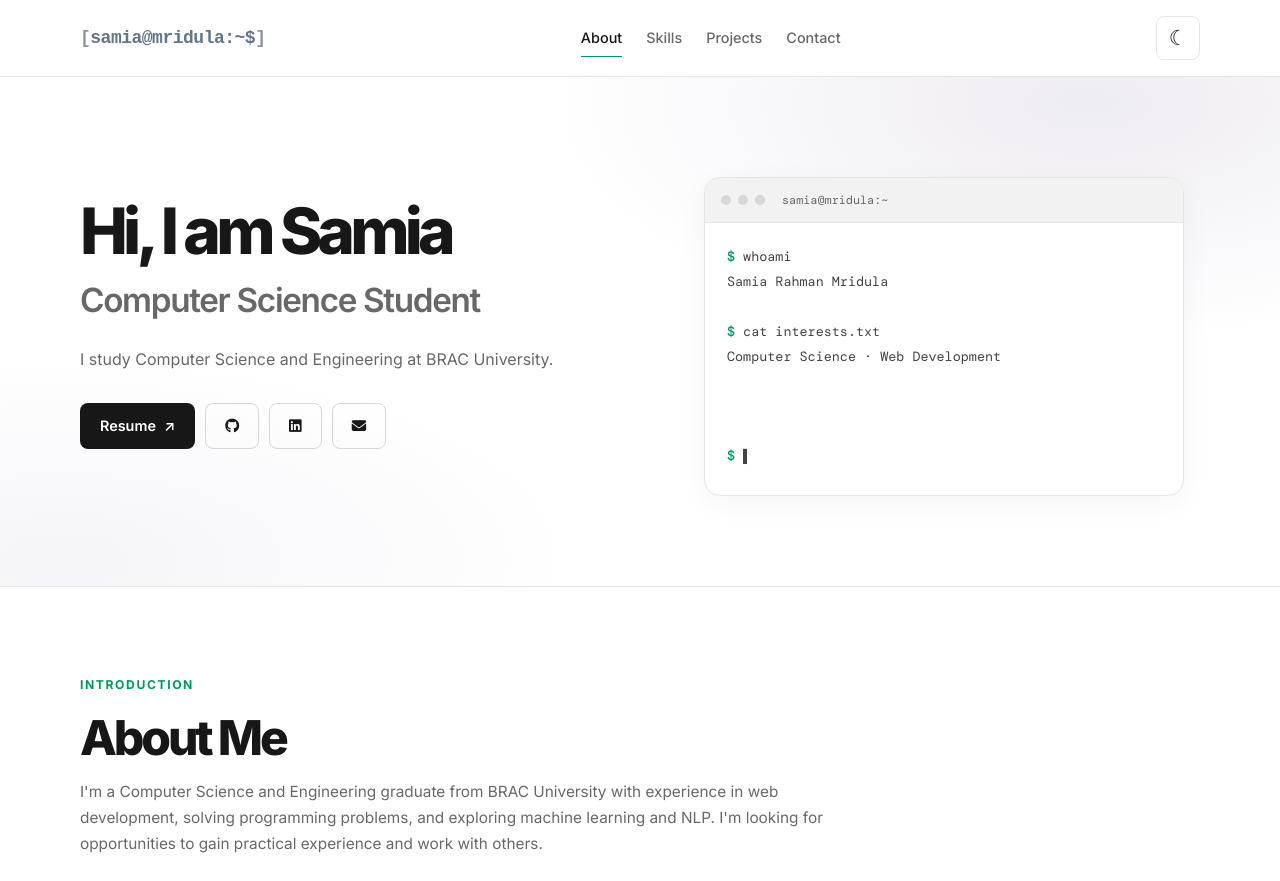
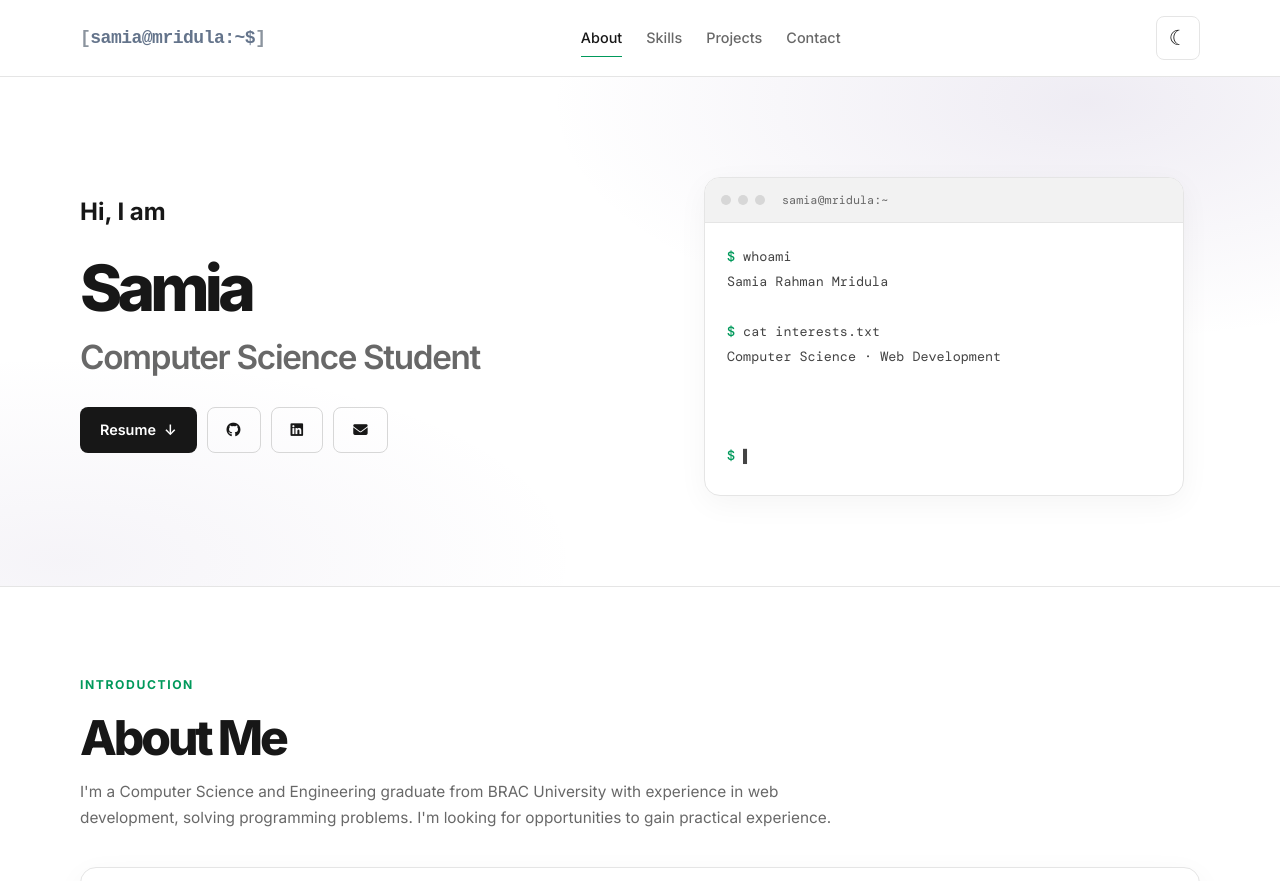
Before and after one commit to samiamridula1/porfolio1, a website: page portfolio-ts/index.html in a window 1280 px wide. Shown: the top 881 px of the page. Drawn offline with nearby package versions, Linux system fonts and the light colour scheme.

Commit message:
Update index.html

```diff
--- a/portfolio-ts/index.html
+++ b/portfolio-ts/index.html
@@ -60,20 +60,30 @@
     <section class="hero" id="home">
       <div class="container hero-grid">
         <div class="hero-content">
-
+          <h2>
+            Hi, I am
+          </h2>
           <h1>
-            Hi, I am Samia
+             Samia
             <span class="highlight">Computer Science Student</span>
           </h1>
-          <p class="hero-description">
+          <!-- <p class="hero-description">
             I study Computer Science and Engineering at BRAC University.
 
-          </p>
+          </p> -->
 
          <div class="hero-actions">
-            <a class="button button-primary" href="Samia-Rahman-Mridula-CV.pdf" download>
-              Resume <span aria-hidden="true">↗</span>
-            </a>
+  <!-- Resume dropdown -->
+  <div class="resume-dropdown">
+    <button class="button button-primary" type="button" id="resumeToggle" aria-expanded="false" aria-haspopup="true">
+      Resume <span aria-hidden="true">↓</span>
+    </button>
+    <div class="resume-menu" id="resumeMenu" hidden>
+      <a href="Samia-Rahman-Mridula-CV.pdf" download>Resume</a>
+      <a href="Samia-Rahman-Mridula-Normal-CV.pdf" download>AcademicResume</a>
+    </div>
+  </div>
+
   <a class="button button-outline" href="https://github.com/samiamridula1"
     target="_blank" rel="noopener noreferrer" aria-label="GitHub profile">
     <i class="fab fa-github" aria-hidden="true"></i>
@@ -125,9 +135,8 @@ gambling-hci-research/ -->
           <h2>About Me</h2>
           <p>
             I'm a Computer Science and Engineering graduate from BRAC University with
-            experience in web development, solving programming problems, and
-            exploring machine learning and NLP. I'm looking for opportunities to
-            gain practical experience and work with others.
+            experience in web development, solving programming problems. I'm looking for opportunities to
+            gain practical experience.
           </p>
         </div>
 
@@ -163,8 +172,8 @@ gambling-hci-research/ -->
           <div id="detailed" class="about-content">
   <h4>Detailed Information</h4>
   <p>
-              I am Samia Rahman Mridula, a Computer Science and Engineering graduate from BRAC University with a strong interest in building user-focused web applications and SaaS products. I work with React, Next.js, Node.js, TypeScript,
-              PostgreSQL, and MongoDB to develop complete frontend and backend solutions.
+    I am Samia Rahman Mridula, a Computer Science and Engineering graduate from BRAC University with a strong interest in building user-focused web applications. I work with React, Next.js, Node.js, TypeScript,
+    PostgreSQL, and MongoDB to develop complete frontend and backend.
     My experience includes personal and academic projects in other computer science areas.
     I enjoy solving programming problems and turning ideas into functional well-designed projects.
   </p>
@@ -331,7 +340,7 @@ gambling-hci-research/ -->
             </div>
             <p class="form-note" id="copyEmailNote" role="status" aria-live="polite"></p>
 
-            <p><strong>Currently:</strong> Open to full-time roles.</p>
+            <!-- <p><strong>Currently:</strong> Open to full-time roles.</p> -->
           </div>
 
           <div class="contact-card reveal">
```
Lines whose indentation alone changed are shown as unchanged.
